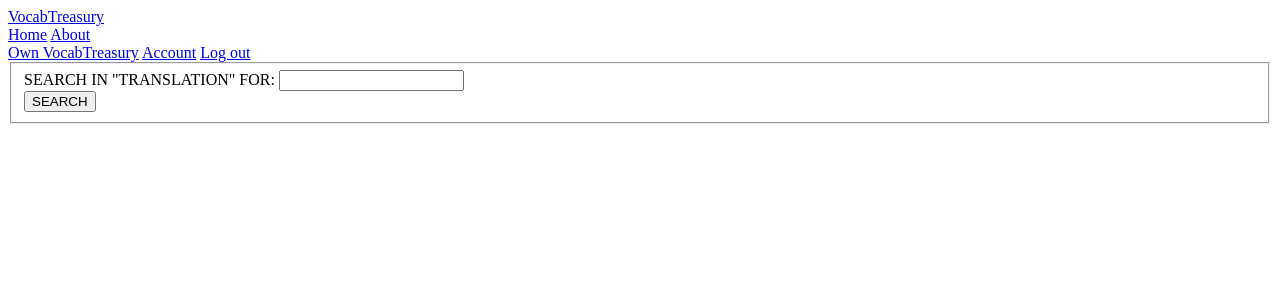
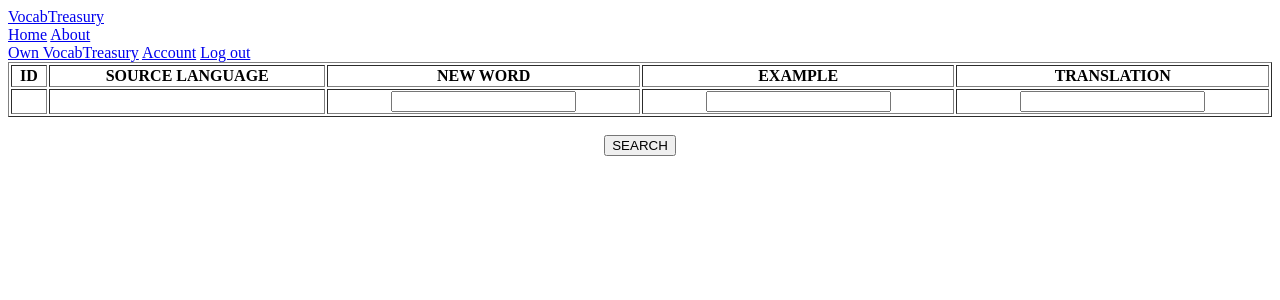
Before and after one commit to kaloyan-marinov/vocab-treasury, a Flask app: page /own-vocabtreasury/search in a window 1280 px wide. Shown: the top 300 px of the page. Run offline with Flask 2, Linux system fonts and the light colour scheme; the visitor is signed in with stand-in values (Sample User, id 1); data comes from the database, SQL or seed files in the repository; lists and menus that the app fills with data are empty.

Commit message:
enhance the search functionality

```diff
--- a/vocab_treasury/examples/forms.py
+++ b/vocab_treasury/examples/forms.py
@@ -13,7 +13,8 @@ class ExampleForm(FlaskForm):
 
 
 class SearchForm(FlaskForm):
-    search = StringField('SEARCH IN "TRANSLATION" FOR:',
-                         validators=[DataRequired()])
+    new_word = StringField('NEW WORD')
+    content = StringField('EXAMPLE')
+    content_translation = StringField('TRANSLATION')
 
     submit = SubmitField('SEARCH')
--- a/vocab_treasury/templates/own_vocabtreasury.html
+++ b/vocab_treasury/templates/own_vocabtreasury.html
@@ -20,7 +20,7 @@
         </tr>
         {% for example in examples.items %}
             <tr>
-                <th><a href="{{ url_for('examples.example', example_id=example.id) }}">{{ example.id }}</a></th>
+                <th><a href="{{ url_for('examples.example', example_id=example.id, page=examples.page) }}">{{ example.id }}</a></th>
                 <th>{{ example.source_language }}</th>
                 <th>{{ example.new_word }}</th>
                 <th>{{ example.content }}</th>
--- a/vocab_treasury/templates/search.html
+++ b/vocab_treasury/templates/search.html
@@ -1,23 +1,37 @@
 {% extends "layout.html" %}
 {% block content %}
     <form method="POST" action="">
-        {{ form.hidden_tag() }}
-        <fieldset>
-            <div>
-                {{ form.search.label() }}
+        <table style="width:100%" border="1px solid black">
+            <tr>
+                <th>ID</th>
+                <th>SOURCE LANGUAGE</th>
+                <th>NEW WORD</th>
+                <th>EXAMPLE</th>
+                <th>TRANSLATION</th>
+            </tr>
+            <tr>
+                {{ form.hidden_tag() }}
+                <th>
+                </th>
+                <th>
+                </th>
+                <th>
+                    {{ form.new_word() }}
+                </th>
+                <th>
+                    {{ form.content() }}
+                </th>
+                <th>
+                    {{ form.content_translation() }}
+                </th>
+            </tr>
+        </table>
 
-                {{ form.search() }}
-
-                {% if form.search.errors %}
-                    {% for error in form.search.errors %}
-                        <span style="color:red">{{ error }}</span>
-                    {% endfor %}
-                {% endif %}
-            </div>
-            <div>
-                {{ form.submit() }}
-            </div>
-        </fieldset>
+        <br>
+        <div align="center" >
+            {{ form.submit() }}
+        </div>
+        <br>
     </form>
 
     {% if examples %}
@@ -44,10 +58,17 @@
             {% if page_num %}
                 {% if examples.page == page_num %}
                     <font size=14>
-                        <a href="{{ url_for('users.search_results', query=form.search.data, page=page_num) }}">{{ page_num }}</a>
+                        <a href="{{ url_for('users.search_query',
+                                            new_word=form.new_word.data,
+                                            content=form.content.data,
+                                            content_translation=form.content_translation.data,
+                                            page=page_num) }}">{{ page_num }}</a>
                     </font>
                 {% else %}
-                    <a href="{{ url_for('users.search_results', query=form.search.data, page=page_num) }}">{{ page_num }}</a>
+                    <a href="{{ url_for('users.search_query', new_word=form.new_word.data,
+                                        content=form.content.data,
+                                        content_translation=form.content_translation.data,
+                                        page=page_num) }}">{{ page_num }}</a>
                 {% endif %}
             {% else %}
                 ...
--- a/vocab_treasury/users/routes.py
+++ b/vocab_treasury/users/routes.py
@@ -1,5 +1,6 @@
 from flask import Blueprint, flash, redirect, url_for, render_template, request
 from flask_login import login_user, current_user, logout_user, login_required
+from werkzeug.exceptions import HTTPException
 
 from vocab_treasury import db, bcrypt
 from vocab_treasury.constants import EXAMPLES_PER_PAGE
@@ -79,9 +80,17 @@ def account():
 @login_required
 def own_vocabtreasury():
     page = request.args.get('page', default=1, type=int)
-    examples = Example.query.filter_by(user_id=current_user.id).paginate(page=page, per_page=EXAMPLES_PER_PAGE)
-    return render_template('own_vocabtreasury.html',
-                           title='OWN VOCABTREASURY', examples=examples)
+    query = Example.query.filter_by(user_id=current_user.id)
+    try:
+        examples = query.paginate(page=page, per_page=EXAMPLES_PER_PAGE)
+    except HTTPException:
+        # occurs in either of the following scenarios:
+        # - a user had a single example on the past page in their VocabTreasury, and they deleted that example
+        # - a user requests a page in their VocabTreasury that's bigger than its number of pages
+        last_page = query.paginate(page=1, per_page=EXAMPLES_PER_PAGE).pages
+        return redirect(url_for('users.own_vocabtreasury', page=last_page))
+    else:
+        return render_template('own_vocabtreasury.html', title='OWN VOCABTREASURY', examples=examples)
 
 
 @users.route('/own-vocabtreasury/search', methods=['GET', 'POST'])
@@ -89,25 +98,41 @@ def own_vocabtreasury():
 def search_query():
     form = SearchForm()
     if form.validate_on_submit():
-        return redirect(url_for('users.search_results', query=form.search.data))
+        return redirect(url_for(
+            'users.search_query', new_word=form.new_word.data, content=form.content.data,
+            content_translation=form.content_translation.data
+        ))
 
-    return render_template('search.html', title='SEARCH OWN VOCABTREASURY',
-                           form=form)
+    query_for_current_user_examples = Example.query.filter_by(user_id=current_user.id)
 
+    new_word = request.args.get('new_word')
+    if new_word:
+        form.new_word.data = new_word
+        query = query_for_current_user_examples.filter(Example.new_word.like(f'%{new_word}%'))
+    else:
+        query = None
 
-@users.route('/own-vocabtreasury/search/<query>', methods=['GET', 'POST'])
-@login_required
-def search_results(query):
-    form = SearchForm()
-    if form.validate_on_submit():
-        return redirect(url_for('users.search_results', query=form.search.data))
+    content = request.args.get('content')
+    if content:
+        form.content.data = content
+        if query is None:
+            query = query_for_current_user_examples
+        query = query.filter(Example.content.like(f'%{content}%'))
 
-    form.search.data = query
-    page = request.args.get('page', default=1, type=int)
-    examples = Example.query.filter_by(user_id=current_user.id).\
-        filter(Example.content_translation.like(f'%{query}%')).paginate(page=page, per_page=EXAMPLES_PER_PAGE)
-    return render_template('search.html', title='SEARCH RESULTS',
-                           form=form, examples=examples)
+    content_translation = request.args.get('content_translation')
+    if content_translation:
+        form.content_translation.data = content_translation
+        if query is None:
+            query = query_for_current_user_examples
+        query = query.filter(Example.content_translation.like(f'%{content_translation}%'))
+
+    if query:
+        page = request.args.get('page', default=1, type=int)
+        examples = query.paginate(page=page, per_page=EXAMPLES_PER_PAGE)
+    else:
+        examples = None
+
+    return render_template('search.html', title='SEARCH OWN VOCABTREASURY', form=form, examples=examples)
 
 
 @users.route('/reset_password', methods=['GET', 'POST'])
```
Also changed, not shown: tests/users/test_routes.py (+32 -39 lines), vocab_treasury/examples/routes.py (+15 -5 lines), vocab_treasury/templates/example.html (+12 -3 lines).
